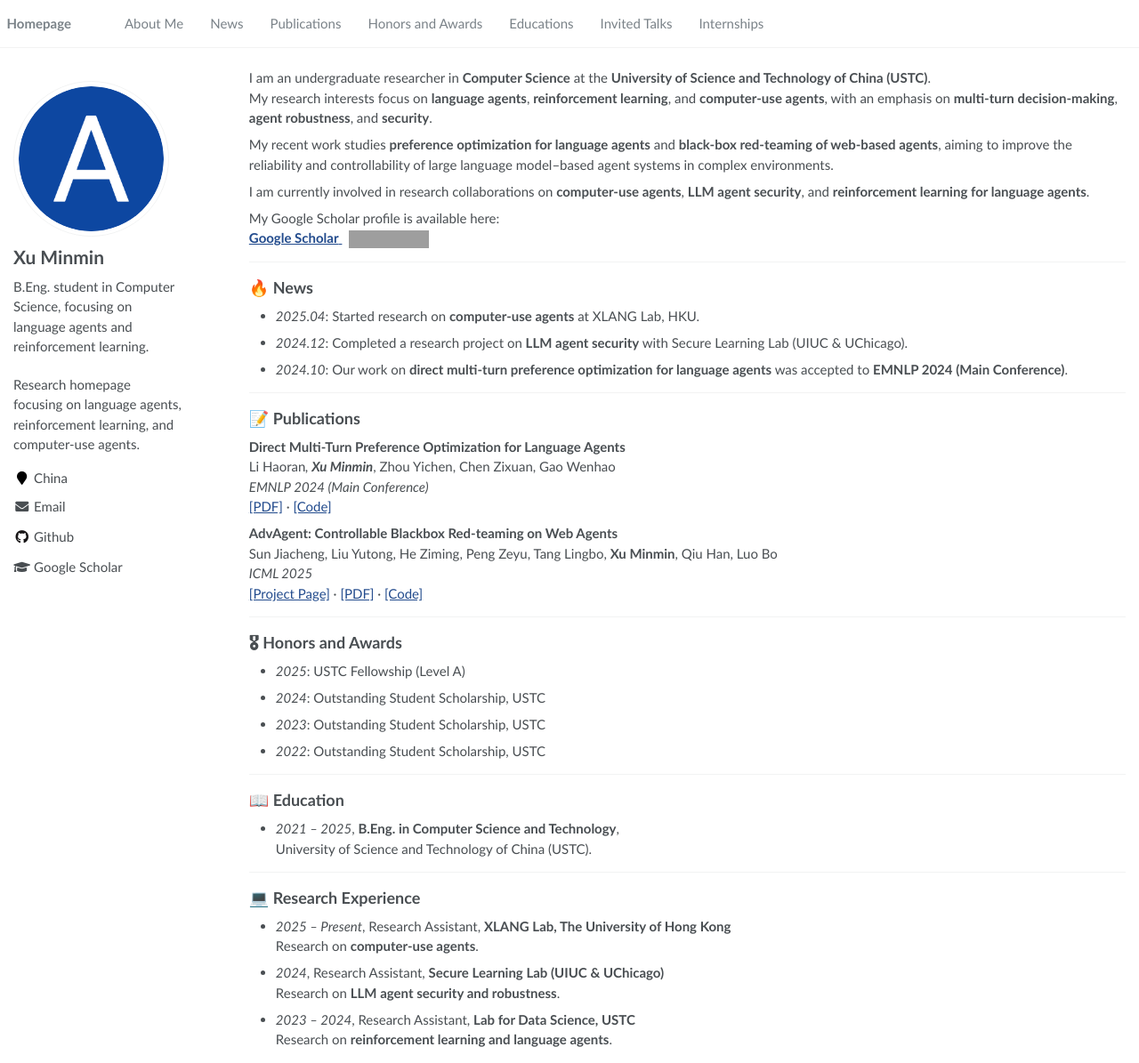
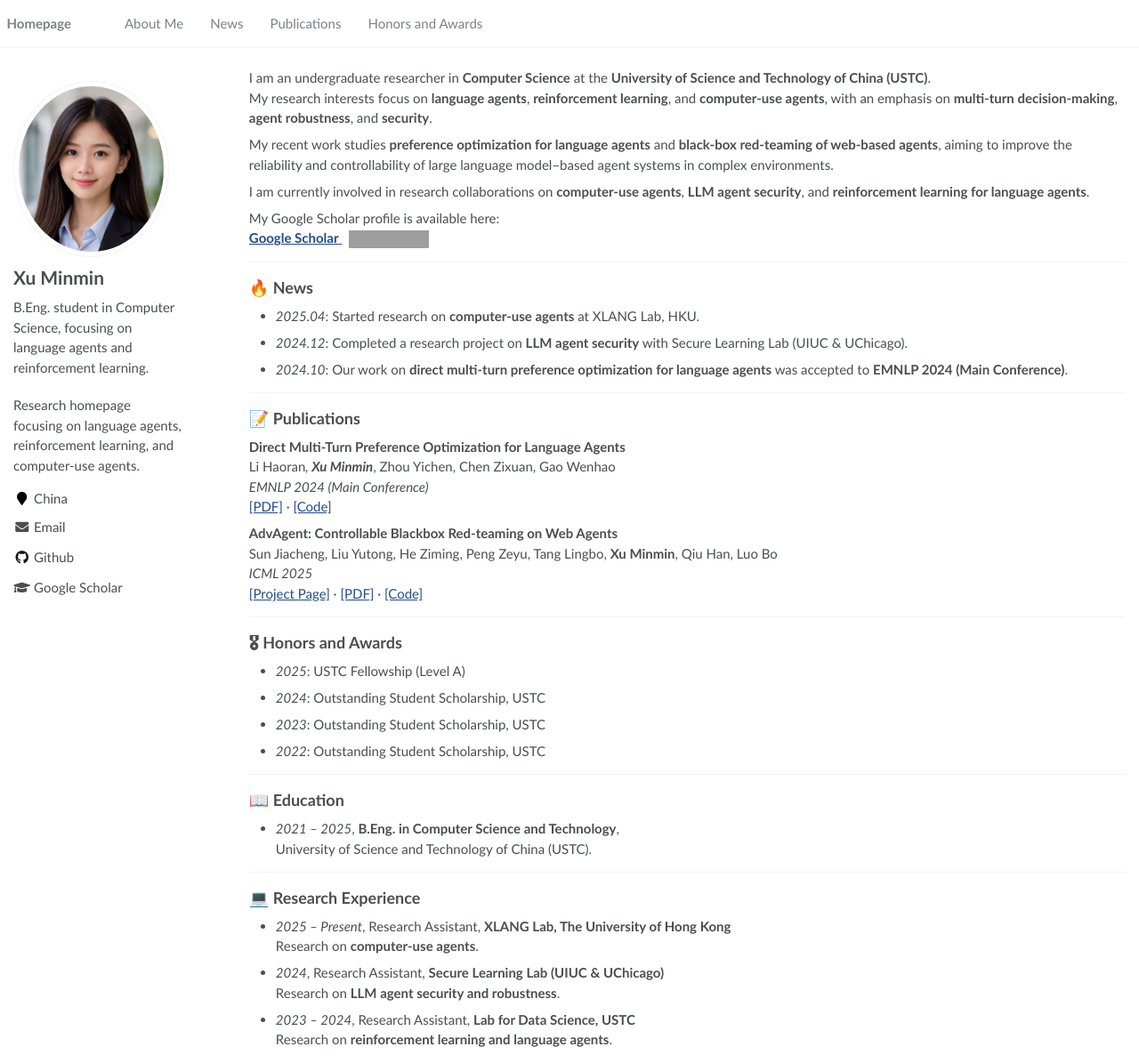
Before and after one commit to xmm-world/xmm-world.github.io, a Jekyll site: the page built from _pages/about.md, in a window 1280 px wide and 1195 px high. Shown: the whole window at 89% size. Built offline with Jekyll 4.4.1, drawn with Linux system fonts in a browser that asks for light colours; part of the change alters nothing that is shown; grey boxes are pictures that could not be loaded.

Commit message:
update information

```diff
--- a/_config.yml
+++ b/_config.yml
@@ -20,13 +20,14 @@ baidu_site_verification  :
 # Site Author
 author:
   name             : "Xu Minmin"
-  avatar           : "images/android-chrome-512x512.png"
+  avatar           : "images/xmm.png"
   bio              : "B.Eng. student in Computer Science, focusing on language agents and reinforcement learning."
   location         : "China"
+  cv               : "CV_xmm.pdf"
   employer         :
   pubmed           :
-  googlescholar    : "https://scholar.google.com/citations?user=YOUR_GOOGLE_SCHOLAR_ID"
-  email            : "xuminmin@outlook.com"
+  googlescholar    : "https://scholar.google.com"
+  email            : "xuminmin729@gmail.com"
   researchgate     :
   uri              :
   bitbucket        :
--- a/_data/navigation.yml
+++ b/_data/navigation.yml
@@ -11,12 +11,3 @@ main:
 
   - title: "Honors and Awards"
     url: "/#-honors-and-awards"
-
-  - title: "Educations"
-    url: "/#-educations"
-
-  - title: "Invited Talks"
-    url: "/#-invited-talks"
-
-  - title: "Internships"
-    url: "/#-internships"
--- a/_pages/about.md
+++ b/_pages/about.md
@@ -25,11 +25,11 @@ My recent work studies **preference optimization for language agents** and **bla
 I am currently involved in research collaborations on **computer-use agents**, **LLM agent security**, and **reinforcement learning for language agents**.
 
 My Google Scholar profile is available here:
-<a href='https://scholar.google.com/citations?user=YOUR_GOOGLE_SCHOLAR_ID'>
+<a href='https://scholar.google.com'>
 <strong><span id='total_cit'>Google Scholar</span></strong>
 </a>
 &nbsp;
-<a href='https://scholar.google.com/citations?user=YOUR_GOOGLE_SCHOLAR_ID'>
+<a href='https://scholar.google.com'>
 <img src="https://img.shields.io/endpoint?url={{ url | url_encode }}&logo=Google%20Scholar&labelColor=f6f6f6&color=9cf&style=flat&label=citations">
 </a>
 
@@ -47,12 +47,12 @@ My Google Scholar profile is available here:
 **Direct Multi-Turn Preference Optimization for Language Agents**
 Li Haoran*, **Xu Minmin***, Zhou Yichen, Chen Zixuan, Gao Wenhao
 *EMNLP 2024 (Main Conference)*
-[[PDF]](https://aclanthology.org/2024.emnlp-main.138.pdf) · [[Code]](https://github.com/swt-user/DMPO)
+[[PDF]](https://aclanthology.org) · [[Code]](https://github.com)
 
 **AdvAgent: Controllable Blackbox Red-teaming on Web Agents**
 Sun Jiacheng, Liu Yutong, He Ziming, Peng Zeyu, Tang Lingbo, **Xu Minmin**, Qiu Han, Luo Bo
 *ICML 2025*
-[[Project Page]](https://ai-secure.github.io/AdvAgent/) · [[PDF]](https://arxiv.org/pdf/2410.17401) · [[Code]](https://github.com/AI-secure/AdvAgent)
+[[Project Page]](https://ai-secure.github.io) · [[PDF]](https://arxiv.org) · [[Code]](https://github.com)
 
 ---
 
```
Also changed, not shown: images/xmm.png (added), 1 other file.
